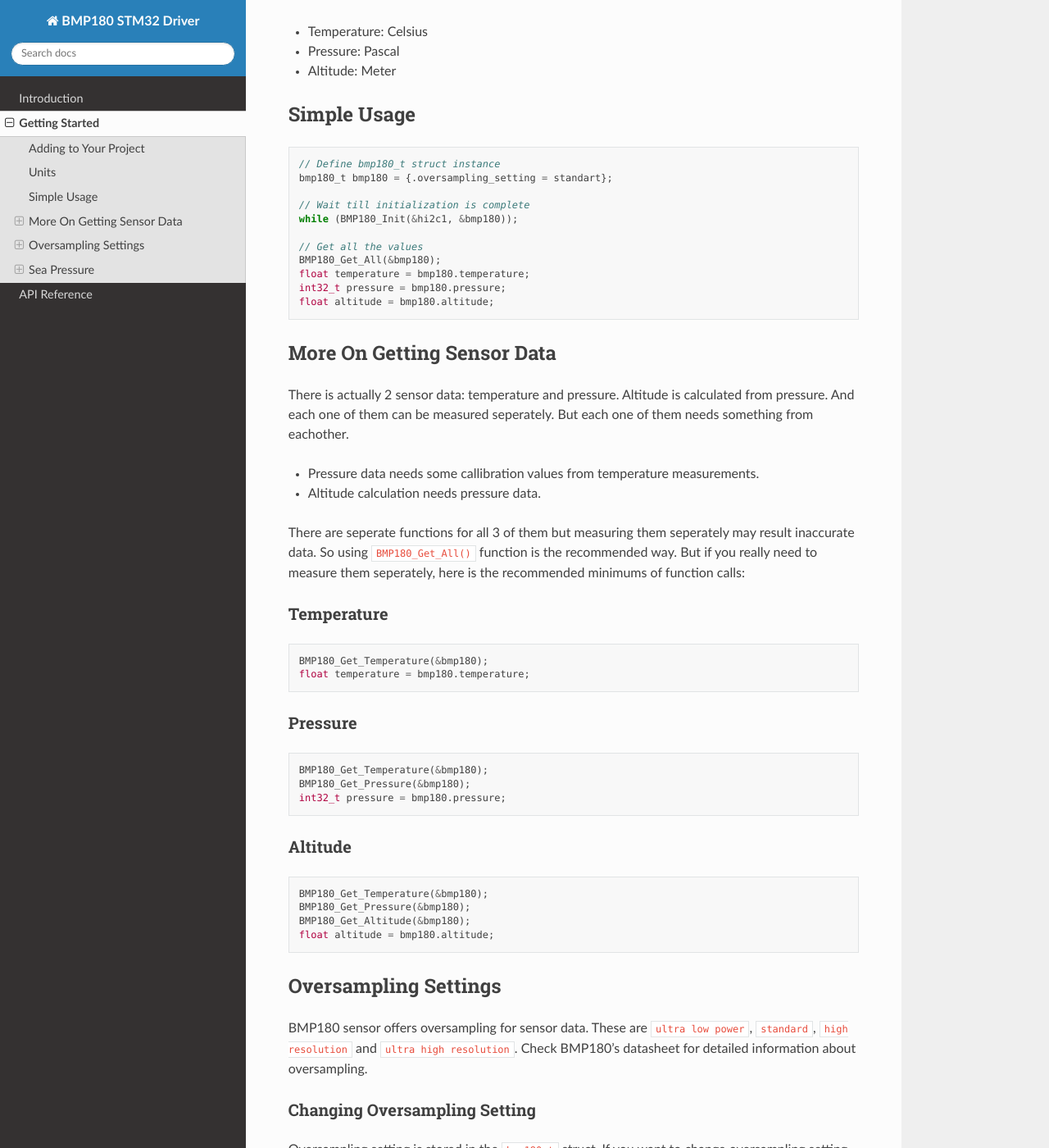
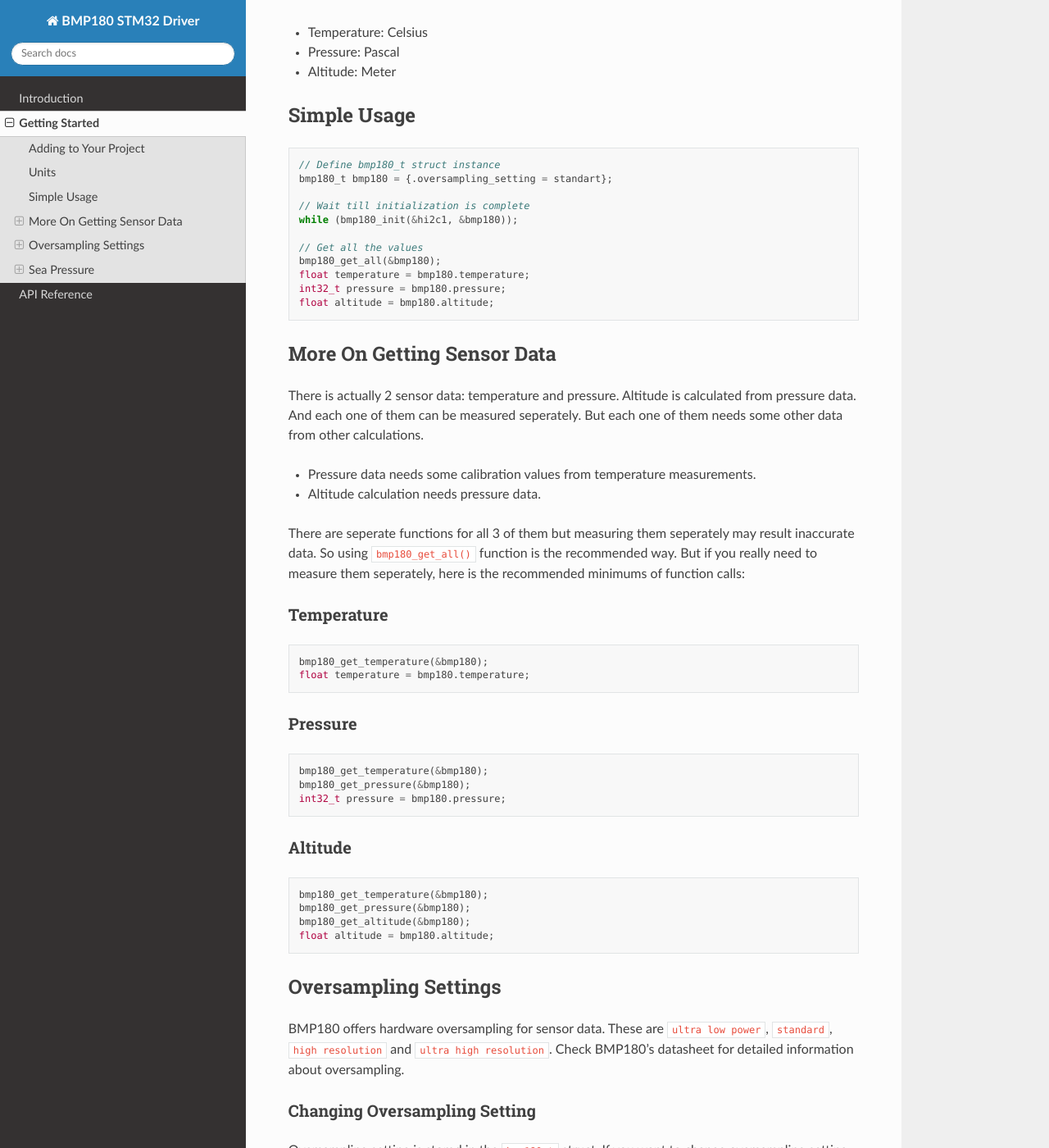
Before and after one commit to ceyhunsen/bmp180-stm32-driver, a Sphinx documentation site: the page built from docs/getting-started/index.rst, in a window 1280 px wide and 1400 px high, scrolled down 393 px. Shown: the whole window at 82% size. Built offline with Sphinx 7.4.7 and the Read the Docs theme 2.0.0, drawn with Linux system fonts in a browser that asks for light colours; some of the changed text lies outside the part shown.

Commit message:
function renamings and other unnecessary stuff

```diff
--- a/docs/getting-started/index.rst
+++ b/docs/getting-started/index.rst
@@ -25,10 +25,10 @@
 	bmp180_t bmp180 = {.oversampling_setting = standart};
 
 	// Wait till initialization is complete
-	while (BMP180_Init(&hi2c1, &bmp180));
+	while (bmp180_init(&hi2c1, &bmp180));
 
 	// Get all the values
-	BMP180_Get_All(&bmp180);
+	bmp180_get_all(&bmp180);
 	float temperature = bmp180.temperature;
 	int32_t pressure = bmp180.pressure;
 	float altitude = bmp180.altitude;
@@ -36,19 +36,19 @@
 More On Getting Sensor Data
 ^^^^^^^^^^^^^^^^^^^^^^^^^^^
 
-There is actually 2 sensor data: temperature and pressure. Altitude is calculated from pressure. And each one of them can be measured seperately. But each one of them needs something from eachother.
+There is actually 2 sensor data: temperature and pressure. Altitude is calculated from pressure data. And each one of them can be measured seperately. But each one of them needs some other data from other calculations.
 
-* Pressure data needs some callibration values from temperature measurements.
+* Pressure data needs some calibration values from temperature measurements.
 * Altitude calculation needs pressure data.
 
-There are seperate functions for all 3 of them but measuring them seperately may result inaccurate data. So using ``BMP180_Get_All()`` function is the recommended way. But if you really need to measure them seperately, here is the recommended minimums of function calls:
+There are seperate functions for all 3 of them but measuring them seperately may result inaccurate data. So using ``bmp180_get_all()`` function is the recommended way. But if you really need to measure them seperately, here is the recommended minimums of function calls:
 
 Temperature
 """""""""""
 
 .. code-block:: c
 
-	BMP180_Get_Temperature(&bmp180);
+	bmp180_get_temperature(&bmp180);
 	float temperature = bmp180.temperature;
 
 Pressure
@@ -56,8 +56,8 @@
 
 .. code-block:: c
 
-	BMP180_Get_Temperature(&bmp180);
-	BMP180_Get_Pressure(&bmp180);
+	bmp180_get_temperature(&bmp180);
+	bmp180_get_pressure(&bmp180);
 	int32_t pressure = bmp180.pressure;
 
 Altitude
@@ -65,30 +65,30 @@
 
 .. code-block:: c
 
-	BMP180_Get_Temperature(&bmp180);
-	BMP180_Get_Pressure(&bmp180);
-	BMP180_Get_Altitude(&bmp180);
+	bmp180_get_temperature(&bmp180);
+	bmp180_get_pressure(&bmp180);
+	bmp180_get_altitude(&bmp180);
 	float altitude = bmp180.altitude;
 
 Oversampling Settings
 ^^^^^^^^^^^^^^^^^^^^^
 
-BMP180 sensor offers oversampling for sensor data. These are ``ultra low power``, ``standard``, ``high resolution`` and ``ultra high resolution``. Check BMP180's datasheet for detailed information about oversampling.
+BMP180 offers hardware oversampling for sensor data. These are ``ultra low power``, ``standard``, ``high resolution`` and ``ultra high resolution``. Check BMP180's datasheet for detailed information about oversampling.
 
 Changing Oversampling Setting
 """""""""""""""""""""""""""""
 
-Oversampling setting is stored in the ``bmp180_t`` struct. If you want to change oversampling setting, you should change ``oversampling_setting`` member and call ``BMP180_Init()`` function.
+Oversampling setting is stored in the ``bmp180_t`` struct. If you want to change oversampling setting, you should change ``oversampling_setting`` member and call ``bmp180_init()`` function.
 
 For example if you want to change it to ``ultra high resolution``:
 
 .. code-block:: c
 
 	bmp180.oversampling_setting = ultra_high_resolution;
-	BMP180_Init(&hi2c1, &bmp180);
+	bmp180_init(&hi2c1, &bmp180);
 
 .. warning::
-	If you don't call ``BMP180_Init()`` function after changing setting, oversampling won't change.
+	If you don't call ``bmp180_Init()`` function after changing setting, oversampling won't change.
 
 Sea Pressure
 ^^^^^^^^^^^^
--- a/docs/index.rst
+++ b/docs/index.rst
@@ -1,7 +1,7 @@
 Introduction
 ============
 
-Welcome to the documentation of STM32 driver for BMP180. This driver supports I2C interface.
+Welcome to the documentation of STM32 driver for BMP180 barometric pressure/temperature/altitude sensor.
 
 Source code is available at `Github <https://github.com/ceyhunsen/bmp180-stm32-driver>`_.
 
```
Also changed, not shown: other parts of docs/getting-started/index.rst (+12 -7 lines).
